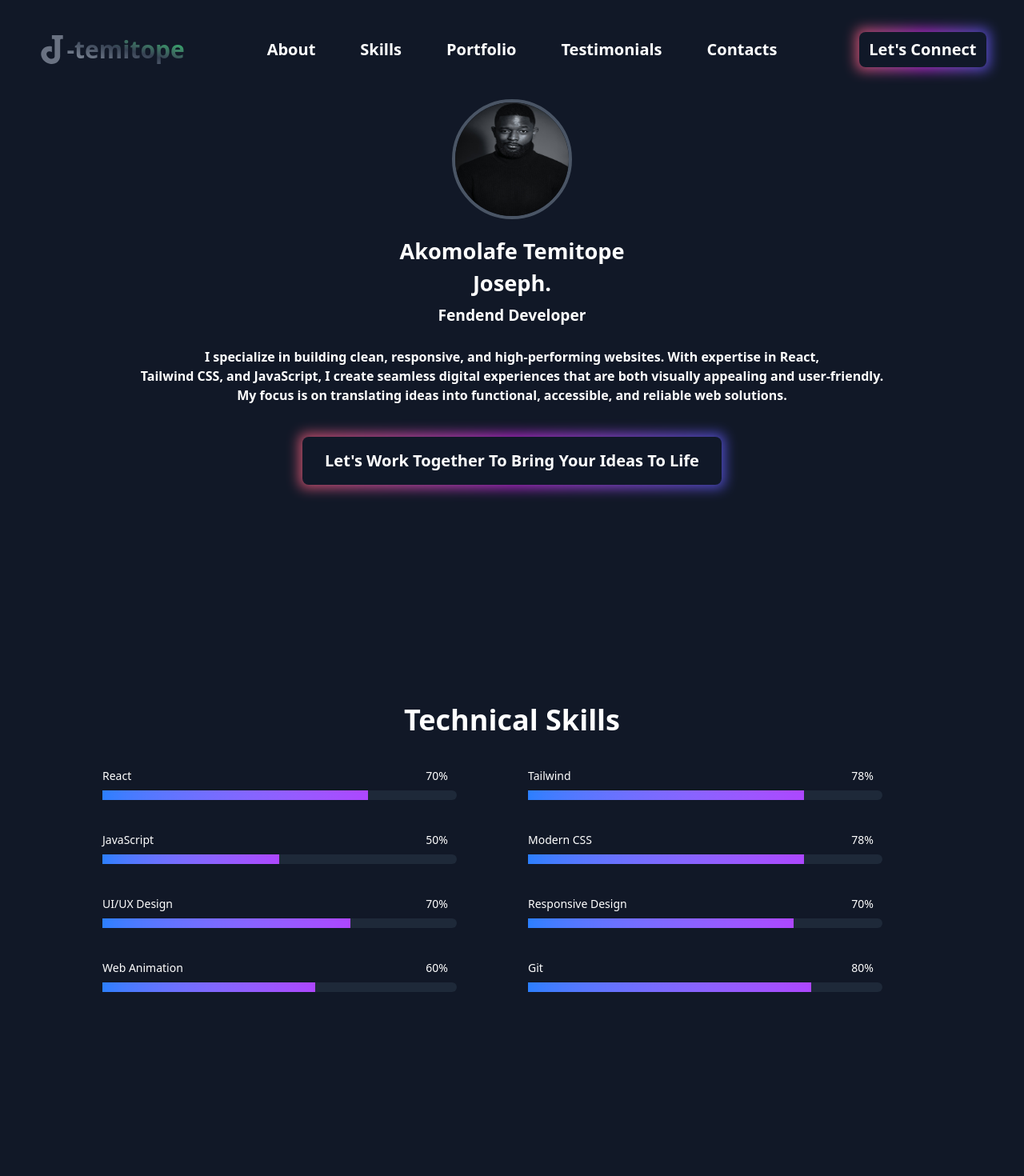
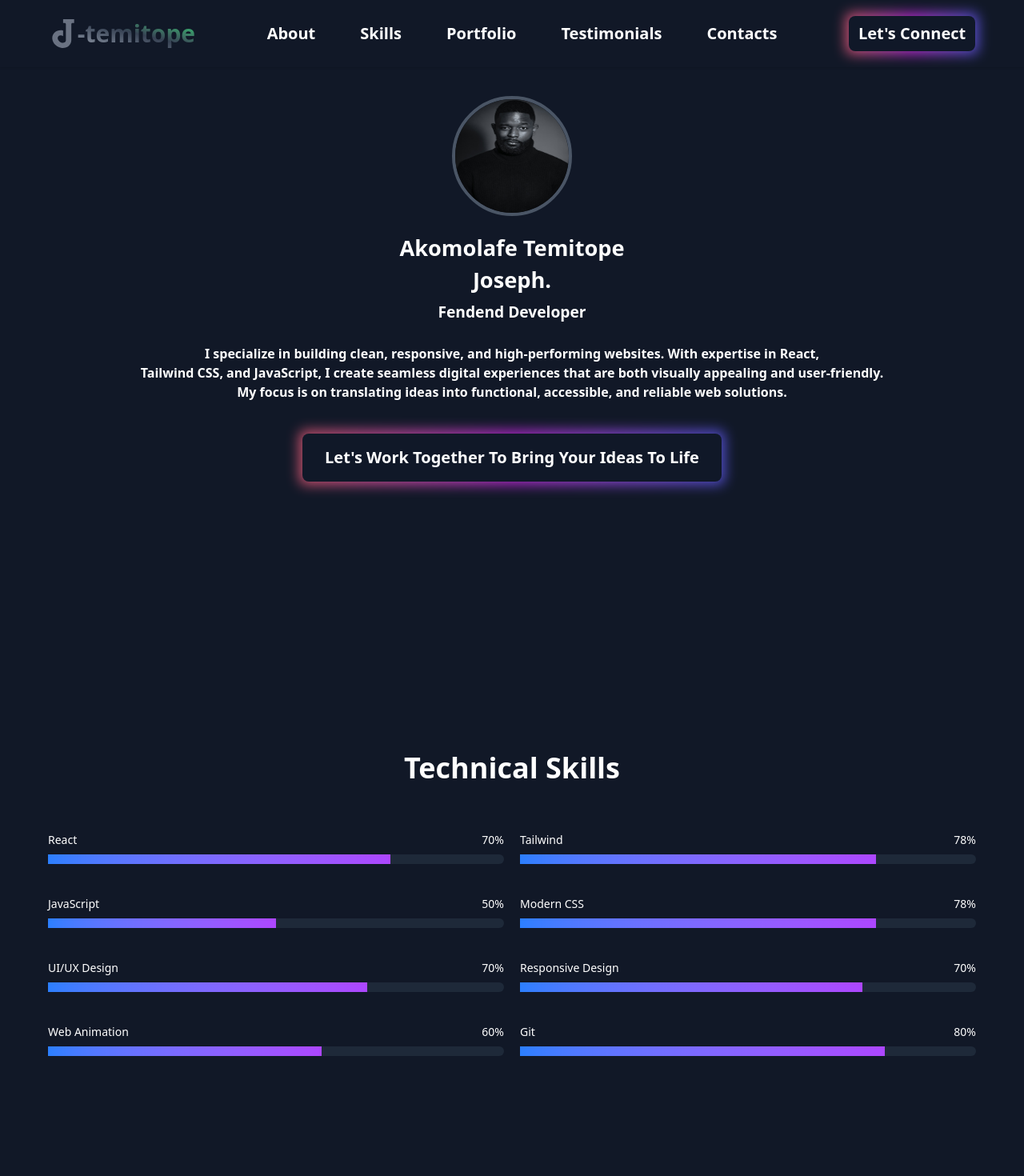
Before and after one commit to akomolafetemitopejoseph/myprofile, a React (Vite) app: page / in a window 1280 px wide. Shown: the top 1470 px of the page at 80% size. Built offline with nearby package versions, Linux system fonts and the light colour scheme.

Commit message:
Added hero section page

```diff
--- a/src/App.jsx
+++ b/src/App.jsx
@@ -1,12 +1,14 @@
 import React from "react";
 import NavBar from "./Components/NavBar";
 import Homepage from "./Pages/Homepage";
+import HeroSection from "./Components/HeroSection";
 
 
 const App = () => {
   return (
     <div>
       <NavBar />
+      <HeroSection />
       <Homepage />
 
     </div>
--- a/src/Components/Expertise.jsx
+++ b/src/Components/Expertise.jsx
@@ -10,68 +10,68 @@ const Expertise = () => {
           </h1>
         </div>
 
-        <div className="w-[80%] grid grid-cols-2 justify-self-center mt-10 gap-10 m-auto ">
-          <div>
+        <div className=" grid grid-cols-2 gap-5 m-15">
+          <div className="pb-5">
             <h1 className="flex justify-between text-sm space-x-50 mb-2">
-              React <span className="mr-15">70%</span>
+              React <span>70%</span>
             </h1>
-            <div className="w-[90%] h-3 bg-gray-800 rounded-2xl">
+            <div className=" h-3 bg-gray-800 rounded-2xl">
               <div className="w-[75%] h-full bg-gradient-to-r from-blue-500 to-purple-500"></div>
             </div>
           </div>
           <div>
             <h1 className="flex justify-between text-sm space-x-50 mb-2">
-              Tailwind <span className="mr-15">78%</span>
+              Tailwind <span>78%</span>
             </h1>
-            <div className="w-[90%] h-3 bg-gray-800 rounded-2xl">
+            <div className="h-3 bg-gray-800 rounded-2xl">
               <div className="w-[78%] h-full bg-gradient-to-r from-blue-500 to-purple-500"></div>
             </div>
           </div>
-          <div>
+          <div className="pb-5">
             <h1 className="flex justify-between text-sm space-x-50 mb-2">
-              JavaScript <span className="mr-15">50%</span>
+              JavaScript <span>50%</span>
             </h1>
-            <div className="w-[90%] h-3 bg-gray-800 rounded-2xl">
+            <div className="h-3 bg-gray-800 rounded-2xl">
               <div className="w-[50%] h-full bg-gradient-to-r from-blue-500 to-purple-500"></div>
             </div>
           </div>
           <div>
             <h1 className="flex justify-between text-sm space-x-50 mb-2">
-              Modern CSS <span className="mr-15">78%</span>
+              Modern CSS <span>78%</span>
             </h1>
-            <div className="w-[90%] h-3 bg-gray-800 rounded-2xl">
+            <div className=" h-3 bg-gray-800 rounded-2xl">
               <div className="w-[78%] h-full bg-gradient-to-r from-blue-500 to-purple-500"></div>
             </div>
           </div>
-          <div>
+          <div className="pb-5">
             <h1 className="flex justify-between text-sm space-x-50 mb-2">
-              UI/UX Design <span className="mr-15">70%</span>
+              UI/UX Design <span>70%</span>
             </h1>
-            <div className="w-[90%] h-3 bg-gray-800 rounded-2xl">
+            <div className=" h-3 bg-gray-800 rounded-2xl">
               <div className="w-[70%] h-full bg-gradient-to-r from-blue-500 to-purple-500"></div>
             </div>
           </div>
           <div>
             <h1 className="flex justify-between text-sm space-x-50 mb-2">
-              Responsive Design <span className="mr-15">70%</span>
+              Responsive Design <span>70%</span>
             </h1>
-            <div className="w-[90%] h-3 bg-gray-800 rounded-2xl">
+            <div className=" h-3 bg-gray-800 rounded-2xl">
               <div className="w-[75%] h-full bg-gradient-to-r from-blue-500 to-purple-500"></div>
             </div>
           </div>
           <div>
             <h1 className="flex justify-between text-sm space-x-50 mb-2">
-              Web Animation <span className="mr-15">60%</span>
+              Web Animation <span>60%</span>
             </h1>
-            <div className="w-[90%] h-3 bg-gray-800 rounded-2xl">
+            <div className=" h-3 bg-gray-800 rounded-2xl">
               <div className="w-[60%] h-full bg-gradient-to-r from-blue-500 to-purple-500"></div>
             </div>
           </div>
           <div>
             <h1 className="flex justify-between text-sm space-x-50 mb-2">
-              Git <span className="mr-15">80%</span>
+              Git <span>80%</span>
             </h1>
-            <div className="w-[90%] h-3 bg-gray-800 rounded-2xl">
+            <div className=" h-3 bg-gray-800 rounded-2xl">
               <div className="w-[80%] h-full bg-gradient-to-r from-blue-500 to-purple-500"></div>
             </div>
           </div>
--- /dev/null
+++ b/src/Components/HeroSection.jsx
@@ -0,0 +1,44 @@
+import React from "react";
+import myimage from "../assets/mypics.jpg";
+
+const HeroSection = () => {
+  return (
+    <div className="bg-[#111827] h-screen">
+      <div className="items-center mt-15 pt-15 text-center">
+        <div>
+          <img
+            className="w-[150px] h-[150px] rounded-[50%] border-4 border-gray-600 mx-auto"
+            src={myimage}
+            alt="imagee"
+          />
+        </div>
+        <h1 className="leading-10 text-[1.7rem] font-bold text-white mt-5">
+          Akomolafe Temitope <br /> Joseph.
+        </h1>
+        <h1 className="leading-10 text-[1.2rem] font-semibold text-white">
+          Fendend Developer
+        </h1>
+
+        <p className="mt-5 font-bold text-l text-white">
+          I specialize in building clean, responsive, and high-performing
+          websites. With expertise in React,
+          <br /> Tailwind CSS, and JavaScript, I create seamless digital
+          experiences that are both visually appealing and user-friendly. <br />
+          My focus is on translating ideas into functional, accessible, and
+          reliable web solutions.
+        </p>
+
+        <div class="flex items-center justify-center mt-10">
+          <div class="group relative">
+            <div class="absolute -inset-1 rounded-lg bg-gradient-to-r from-rose-400 via-fuchsia-500 to-indigo-500 opacity-75 blur transition duration-500 group-hover:opacity-100"></div>
+            <button class="relative flex items-center gap-4 rounded-lg bg-gray-900 cursor-pointer px-7 py-4 hover:text-gray-700 active:bg-gray-100 transition-all duration-700 font-bold text-white text-xl capitalize">
+              let's work together to bring your ideas to life
+            </button>
+          </div>
+        </div>
+      </div>
+    </div>
+  );
+};
+
+export default HeroSection;
--- a/src/Components/NavBar.jsx
+++ b/src/Components/NavBar.jsx
@@ -1,11 +1,10 @@
 import React from "react";
-import myimage from "../assets/mypics.jpg";
 import { SiJoplin } from "react-icons/si";
 import { Link } from "react-scroll";
 
 const NavBar = () => {
   return (
-    <div className=" bg-[#111827] h-screen pt-10">
+    <div className="fixed  top-0 left-0 right-0 shadow bg-[#111827] p-5 z-50">
       <div className=" flex justify-around items-center">
         <div className="flex">
           <SiJoplin className="text-4xl text-gray-500 " />
@@ -49,40 +48,6 @@ const NavBar = () => {
           </button>
         </div>
       </div>
-
-      <div className="items-center mt-10 text-center">
-        <div>
-          <img
-            className="w-[150px] h-[150px] rounded-[50%] border-4 border-gray-600 mx-auto"
-            src={myimage}
-            alt="imagee"
-          />
-        </div>
-        <h1 className="leading-10 text-[1.7rem] font-bold text-white mt-5">
-          Akomolafe Temitope <br /> Joseph.
-        </h1>
-        <h1 className="leading-10 text-[1.2rem] font-semibold text-white">
-          Fendend Developer
-        </h1>
-
-        <p className="mt-5 font-bold text-l text-white">
-          I specialize in building clean, responsive, and high-performing
-          websites. With expertise in React,
-          <br /> Tailwind CSS, and JavaScript, I create seamless digital
-          experiences that are both visually appealing and user-friendly. <br />
-          My focus is on translating ideas into functional, accessible, and
-          reliable web solutions.
-        </p>
-
-        <div class="flex items-center justify-center mt-10">
-          <div class="group relative">
-            <div class="absolute -inset-1 rounded-lg bg-gradient-to-r from-rose-400 via-fuchsia-500 to-indigo-500 opacity-75 blur transition duration-500 group-hover:opacity-100"></div>
-            <button class="relative flex items-center gap-4 rounded-lg bg-gray-900 cursor-pointer px-7 py-4 hover:text-gray-700 active:bg-gray-100 transition-all duration-700 font-bold text-white text-xl capitalize">
-              let's work together to bring your ideas to life
-            </button>
-          </div>
-        </div>
-      </div>
     </div>
   );
 };
```
